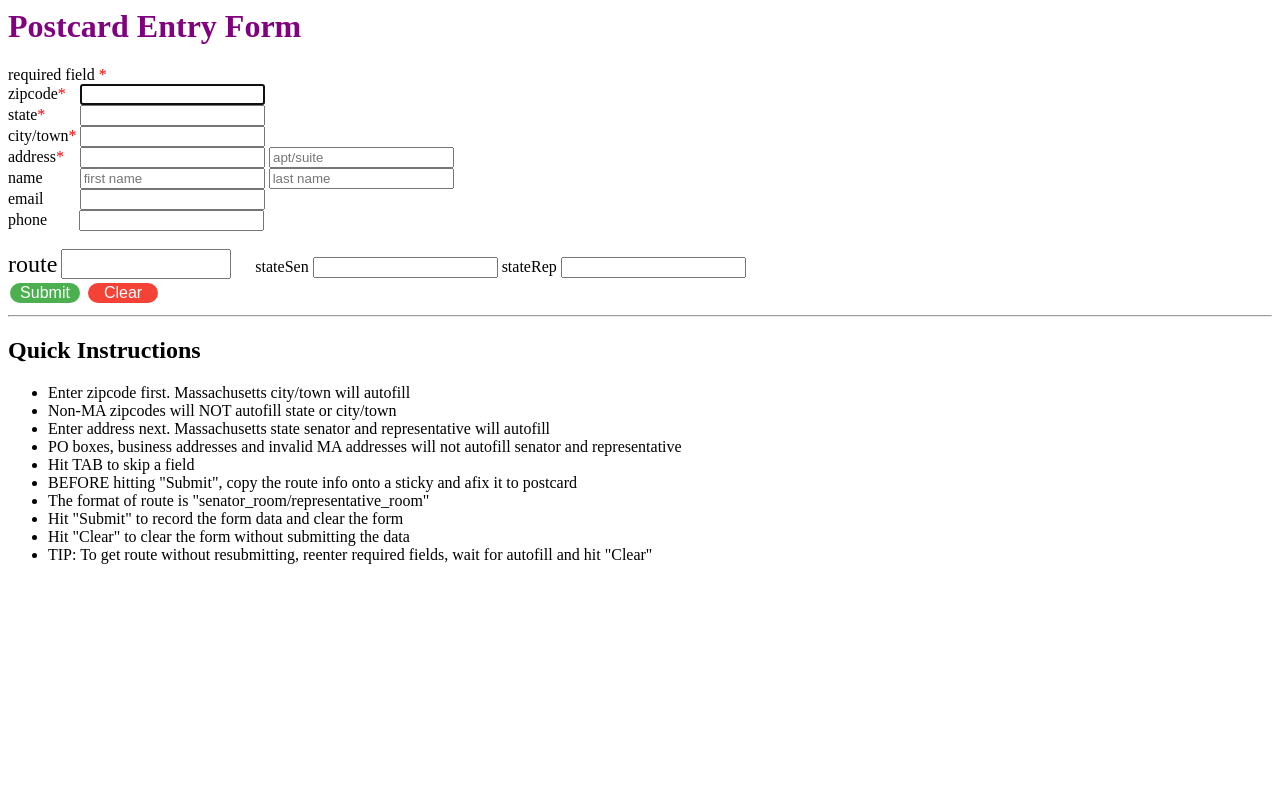
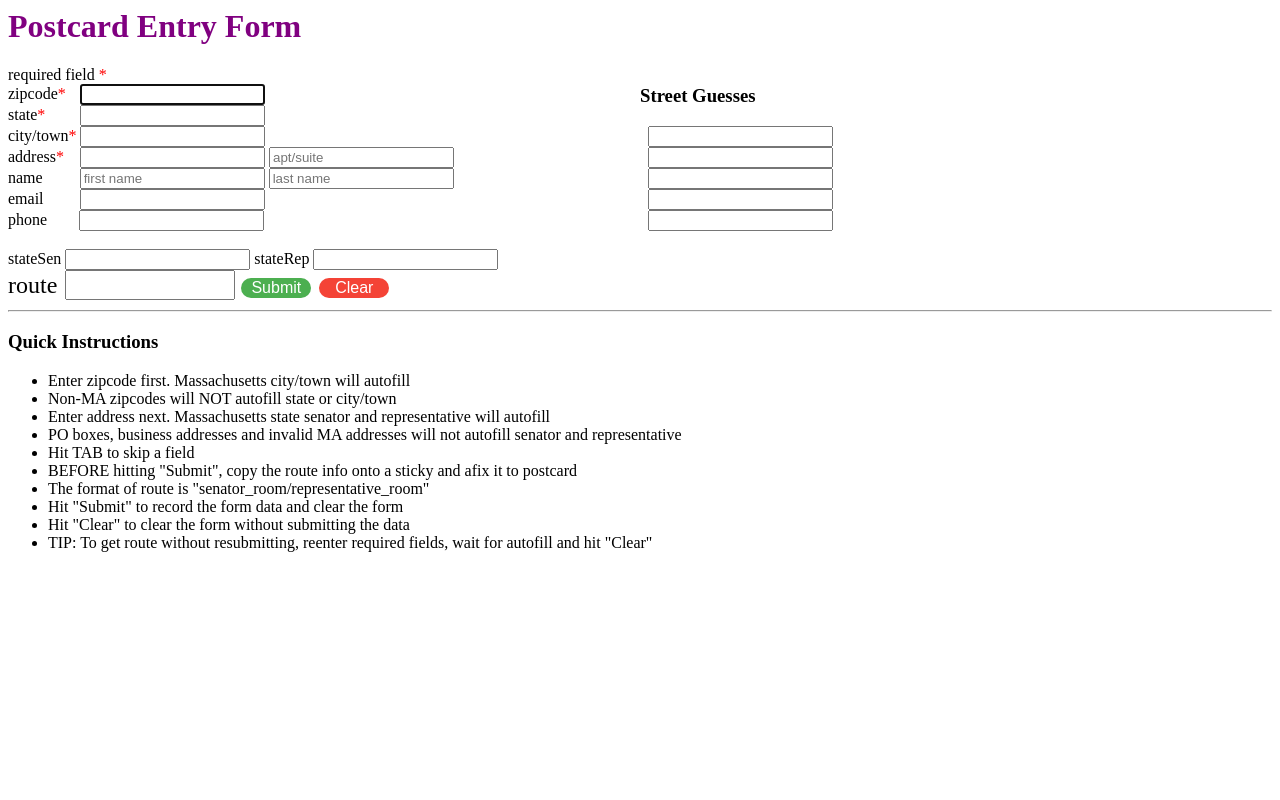
Before and after one commit to aboxer/postcard, a Flask app: template templates/form.html in a window 1280 px wide. Run offline with Flask 2, Linux system fonts and the light colour scheme; the template is opened without the code that fills it, so the values that code supplies are empty.

Commit message:
add street guess display

```diff
--- a/static/style.css
+++ b/static/style.css
@@ -36,3 +36,20 @@
 .button1 {
   background-color: #f44336;
 }
+
+* {
+  box-sizing: border-box;
+}
+
+/* Create two equal columns that floats next to each other */
+.column {
+  float: left;
+  width: 50%;
+}
+
+/* Clear floats after the columns */
+.row:after {
+  content: "";
+  display: table;
+  clear: both;
+}
--- a/templates/form.html
+++ b/templates/form.html
@@ -16,7 +16,8 @@
       <div class="pagetitle">
         <h1>Postcard Entry Form</h1>
       </div>
-      <div id="main">
+      <div class="row" id="main">
+        <div class="column">
           <label class="required-field" >required field  </label><br />
           <label for="zipcode" class="required-field" >zipcode</label>
           <input style="margin-left: 10px" autofocus autocomplete="off" id="zipcode" onchange="myZip({'xx':'dd'})" type="text" name="zipcode"><br />
@@ -38,20 +39,28 @@
           <label for="phone">phone</label>
           <input style="margin-left: 28px"  autocomplete="off" id="phone"  type="text" name="phone"><br />
           <br />
-        <label class="biglabel" for="route">route</label>
-        <input  autocomplete="off" id="route" type="text" name="route" class="bigtext">
-        <label style="margin-left: 20px"  for="stateSen">stateSen</label>
+          <label for="stateSen">stateSen</label>
           <input autocomplete="off" id="stateSen"  type="text" name="stateSen">
           <label for="stateRep">stateRep</label>
           <input autocomplete="off" id="stateRep"  type="text" name="stateRep"><br />
+          <label class="biglabel" for="route">route</label>
+          <input style="margin-left: 4px" autocomplete="off" id="route" type="text" name="route" class="bigtext">
 
           <button class="button " onclick="mySubmit()">Submit</button>
           <button class="button  button1" onclick="myClear()">Clear</button>
-        <!--
-        <label for="warning">Copy route FIRST!!</label> <br />
-        -->
+        </div>
+        <div class="column">
+          <h3>Street Guesses</h3>
+          <input style="margin-left: 8px"  autocomplete="off" id="match1"  type="text" name="match1"><br />
+          <input style="margin-left: 8px"  autocomplete="off" id="match2"  type="text" name="match2"><br />
+          <input style="margin-left: 8px"  autocomplete="off" id="match3"  type="text" name="match3"><br />
+          <input style="margin-left: 8px"  autocomplete="off" id="match4"  type="text" name="match4"><br />
+          <input style="margin-left: 8px"  autocomplete="off" id="match5"  type="text" name="match5"><br />
+        </div>
+      </div>
+      <div>
         <hr>
-        <h2>Quick Instructions</h2>
+        <h3>Quick Instructions</h3>
         <ul>
           <li>Enter zipcode first. Massachusetts city/town will autofill</li>
           <li>Non-MA zipcodes will NOT autofill state or city/town</li>
```
Lines whose indentation alone changed are shown as unchanged.
